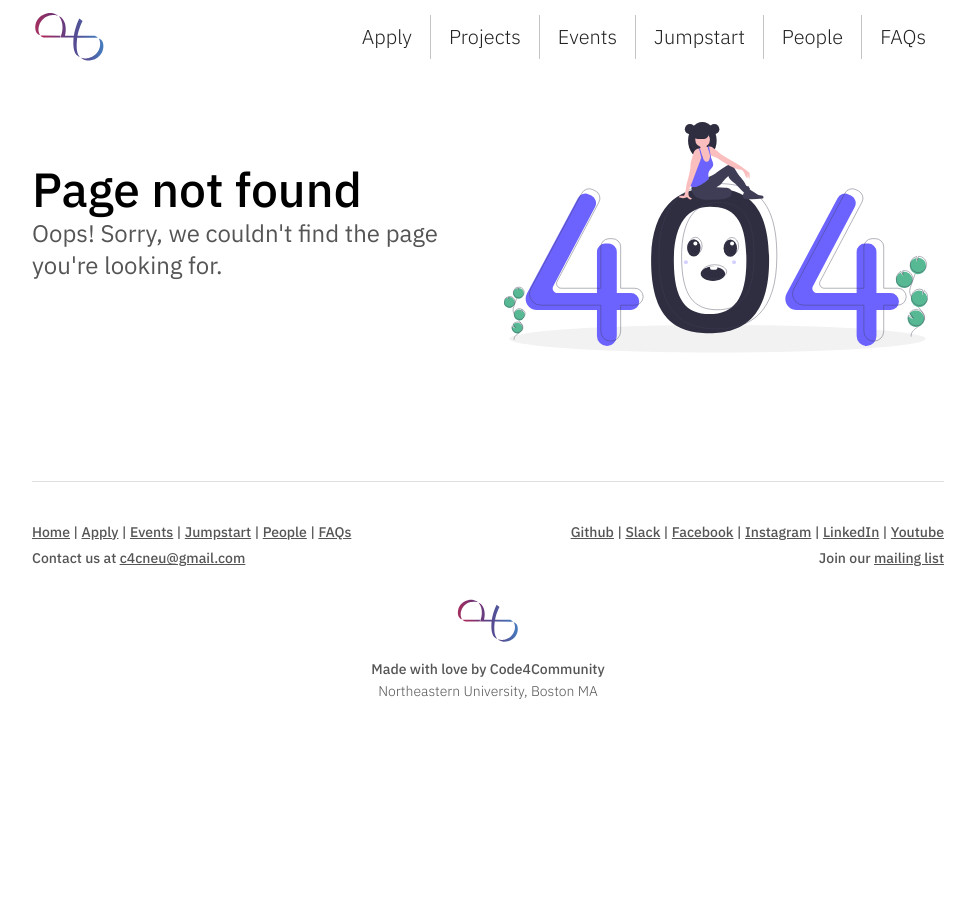
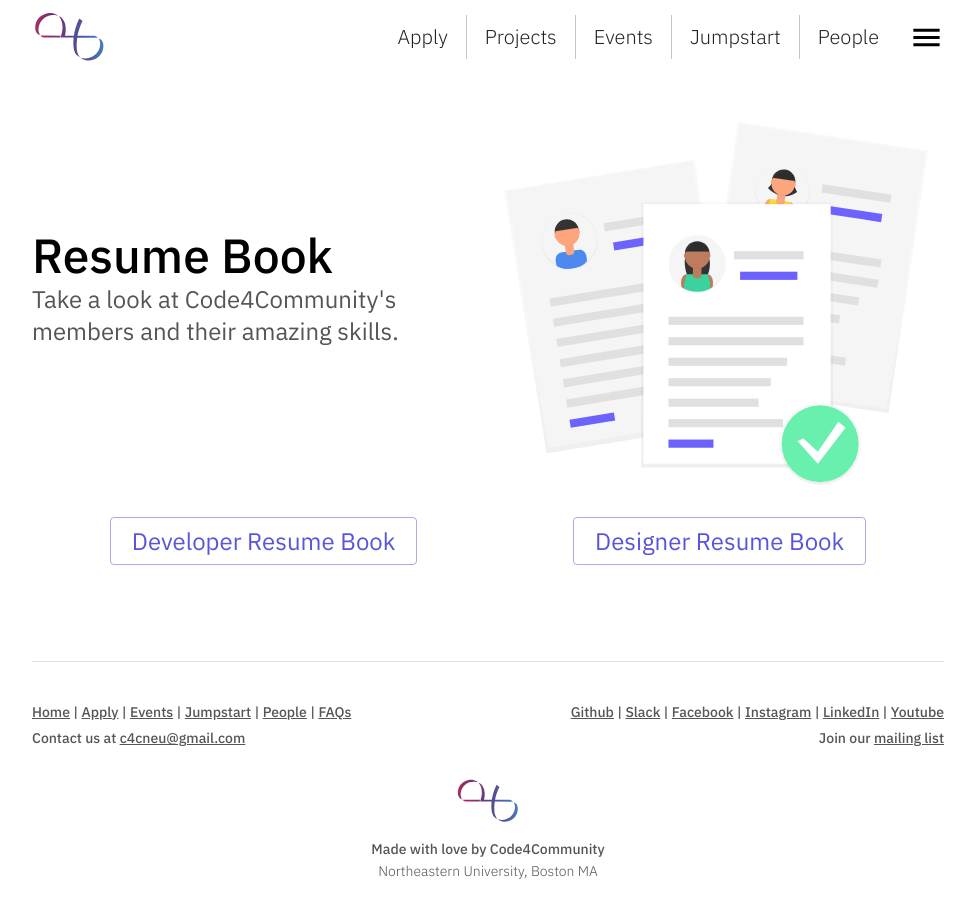
Before and after one commit to Code-4-Community/c4cneu.com, a React (Create React App) app: page /resume-book in a window 1280 px wide. Shown: the top 918 px of the page, without its empty margins (152-1127 px from the left). Before the commit the page ends 800 px from the top, so only its background shows below. Built offline with nearby package versions, Linux system fonts and the light colour scheme.

Commit message:
resume book page

```diff
--- a/src/App.tsx
+++ b/src/App.tsx
@@ -12,6 +12,7 @@ import Jumpstart from './pages/jumpstart/Jumpstart';
 import Events from './pages/events/Events';
 import People from './pages/people/People';
 import FAQ from './pages/faq/FAQ';
+import ResumeBook from './pages/resumeBook/ResumeBook';
 import NotFound from './pages/notfound/NotFound';
 import NavBar from './components/NavBar';
 import Footer from './components/Footer';
@@ -51,7 +52,7 @@ const App: React.FC = () => {
             <Route path="/events" exact component={Events} />
             <Route path="/people" exact component={People} />
             <Route path="/faq" exact component={FAQ} />
-
+            <Route path="/resume-book" exact component={ResumeBook} />
             <Route path="*" exact component={NotFound} />
           </Switch>
           <Footer />
--- a/src/components/NavBar.tsx
+++ b/src/components/NavBar.tsx
@@ -124,14 +124,8 @@ const NavBar: React.FC = () => {
                     People
                   </Typography>
                 </Button>
-                <Button component={Link} to="/faq">
-                  <Typography variant="h6" className={classes.navlink}>
-                    FAQs
-                  </Typography>
-                </Button>
               </ButtonGroup>
             </Hidden>
-            <Hidden smUp>
             <IconButton
               edge="end"
               className={classes.menuButton}
@@ -160,11 +154,7 @@ const NavBar: React.FC = () => {
               <MenuItem onClick={handleClose} component={Link} to="/events">
                 <Typography variant="body1">Events</Typography>
               </MenuItem>
-                <MenuItem
-                  onClick={handleClose}
-                  component={Link}
-                  to="/jumpstart"
-                >
+              <MenuItem onClick={handleClose} component={Link} to="/jumpstart">
                 <Typography variant="body1">Jumpstart</Typography>
               </MenuItem>
               <MenuItem onClick={handleClose} component={Link} to="/people">
@@ -173,8 +163,14 @@ const NavBar: React.FC = () => {
               <MenuItem onClick={handleClose} component={Link} to="/faq">
                 <Typography variant="body1">FAQs</Typography>
               </MenuItem>
+              <MenuItem
+                onClick={handleClose}
+                component={Link}
+                to="/resume-book"
+              >
+                <Typography variant="body1">Resume Book</Typography>
+              </MenuItem>
             </Menu>
-            </Hidden>
           </div>
         </Toolbar>
       </Container>
--- /dev/null
+++ b/src/pages/resumeBook/ResumeBook.tsx
@@ -0,0 +1,75 @@
+import React from 'react';
+import { Helmet } from 'react-helmet';
+import { makeStyles } from '@material-ui/core/styles';
+import { Container, Grid, Typography, Button } from '@material-ui/core';
+import Hero from '../../components/Hero';
+import { ReactComponent as ResumeSvg } from './resume.svg';
+
+const useStyles = makeStyles({
+  button: {
+    textTransform: 'none',
+  },
+});
+
+const developerResumeBookURL =
+  'https://c4cneu-public.s3.us-east-2.amazonaws.com/Developer+Resume+Book.pdf';
+const designerResumeBookURL =
+  'https://c4cneu-public.s3.us-east-2.amazonaws.com/Designer+Resume+Book.pdf';
+
+const Jumpstart: React.FC = () => {
+  React.useEffect(() => {
+    window.scrollTo(0, 0);
+  }, []);
+
+  const classes = useStyles();
+
+  return (
+    <Container maxWidth="md">
+      <Helmet>
+        <title>Jumpstart</title>
+        <meta
+          name="description"
+          content="Code4Community's Jumpstart is a brand new full-stack development program for first time developers."
+        />
+      </Helmet>
+      <Hero
+        subtitle="Take a look at Code4Community's members and their amazing skills."
+        title="Resume Book"
+        SvgNode={ResumeSvg}
+      />
+
+      <Grid
+        container
+        direction="row"
+        justify="space-around"
+        alignItems="center"
+      >
+        <Grid item>
+          <Button
+            className={classes.button}
+            size="large"
+            href={developerResumeBookURL}
+            variant="outlined"
+            color="primary"
+          >
+            <Typography variant="h5">Developer Resume Book</Typography>{' '}
+          </Button>
+        </Grid>
+
+        <Grid item>
+          <Button
+            className={classes.button}
+            size="large"
+            href={designerResumeBookURL}
+            variant="outlined"
+            color="primary"
+          >
+            <Typography variant="h5">Designer Resume Book</Typography>
+          </Button>
+        </Grid>
+      </Grid>
+    </Container>
+  );
+};
+
+export default Jumpstart;
```
Also changed, not shown: src/pages/resumeBook/resume.svg (added), 1 other file (tests, documents, lock files or other folders). Lines whose indentation alone changed are shown as unchanged.
